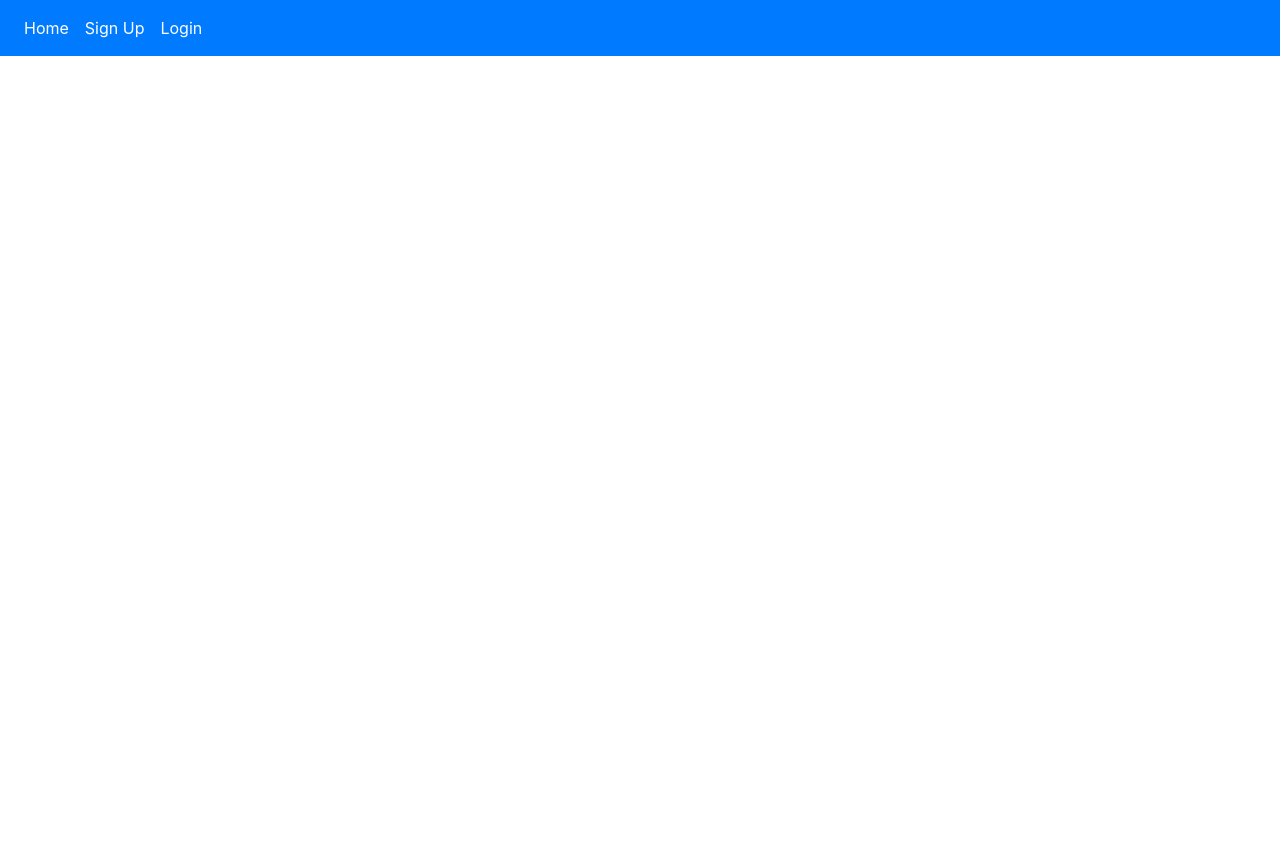
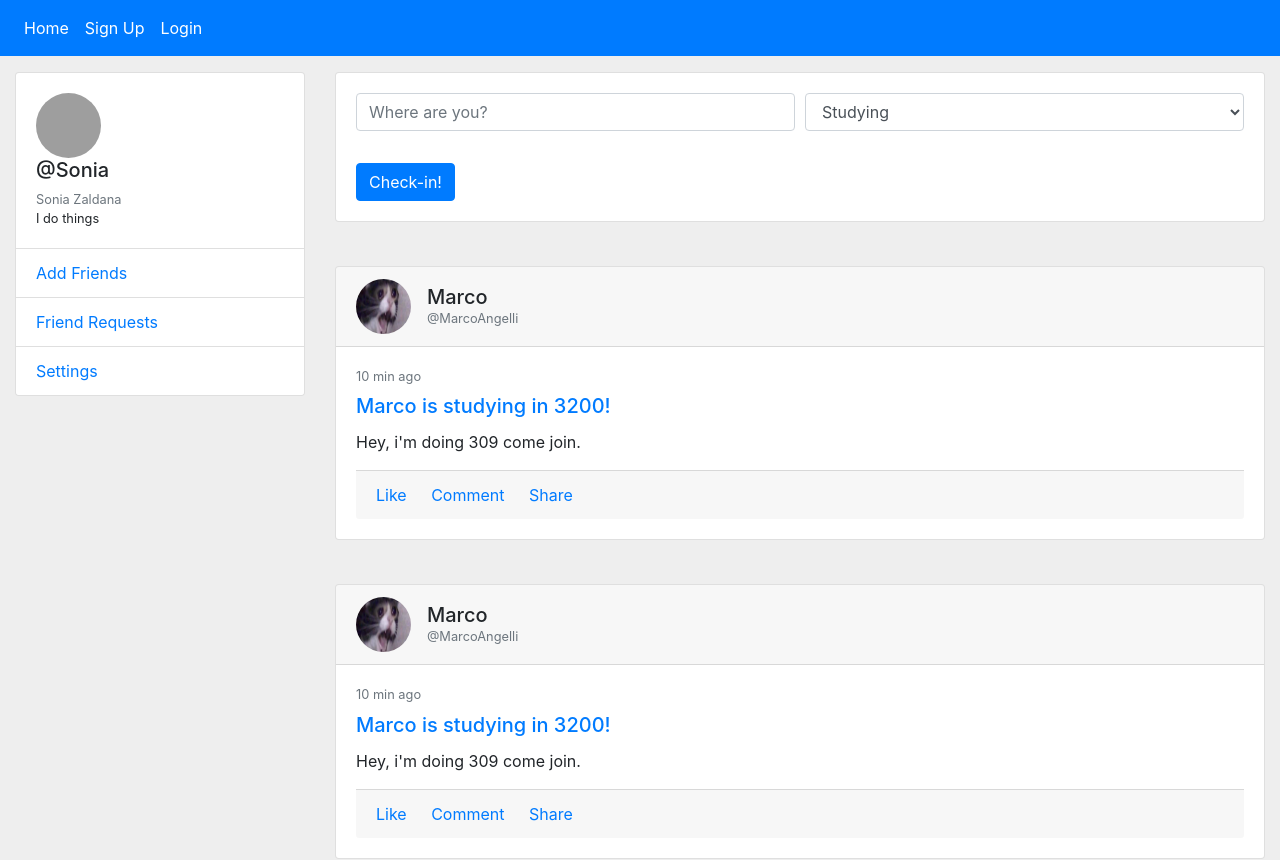
Before and after one commit to ignaspa/CheckIn_csc309, a React (Create React App) app in the folder client/: page /user-dashboard in a window 1280 px wide. Shown: the top 860 px of the page. Before the commit the page ends 800 px from the top, so only its background shows below. Built offline with nearby package versions, Linux system fonts and the light colour scheme; grey boxes are pictures that could not be loaded.

Commit message:
Added routing for user dashboard

```diff
--- a/client/src/App.js
+++ b/client/src/App.js
@@ -6,6 +6,7 @@ import SignUp from "./components/SignUp";
 import Navbar from "./components/Layout/Navbar";
 import AdminDashboard from "./components/AdminComponents/AdminDashboard";
 import Login from "./components/Login"
+import UserDashboard from "./components/UserDashboard"
 
 class App extends React.Component {
   render() {
@@ -18,6 +19,7 @@ class App extends React.Component {
           <Route exact path="/signup" component={SignUp} />
           <Route exact path="/admin-dashboard" component={AdminDashboard} />
           <Route exact path="/login" component={Login} />
+          <Route exact path="/user-dashboard" component={UserDashboard} />
         </Switch>
       </BrowserRouter>
     );
```
Also changed, not shown: client/src/components/UserDashboard.js (+0 -51 lines).
